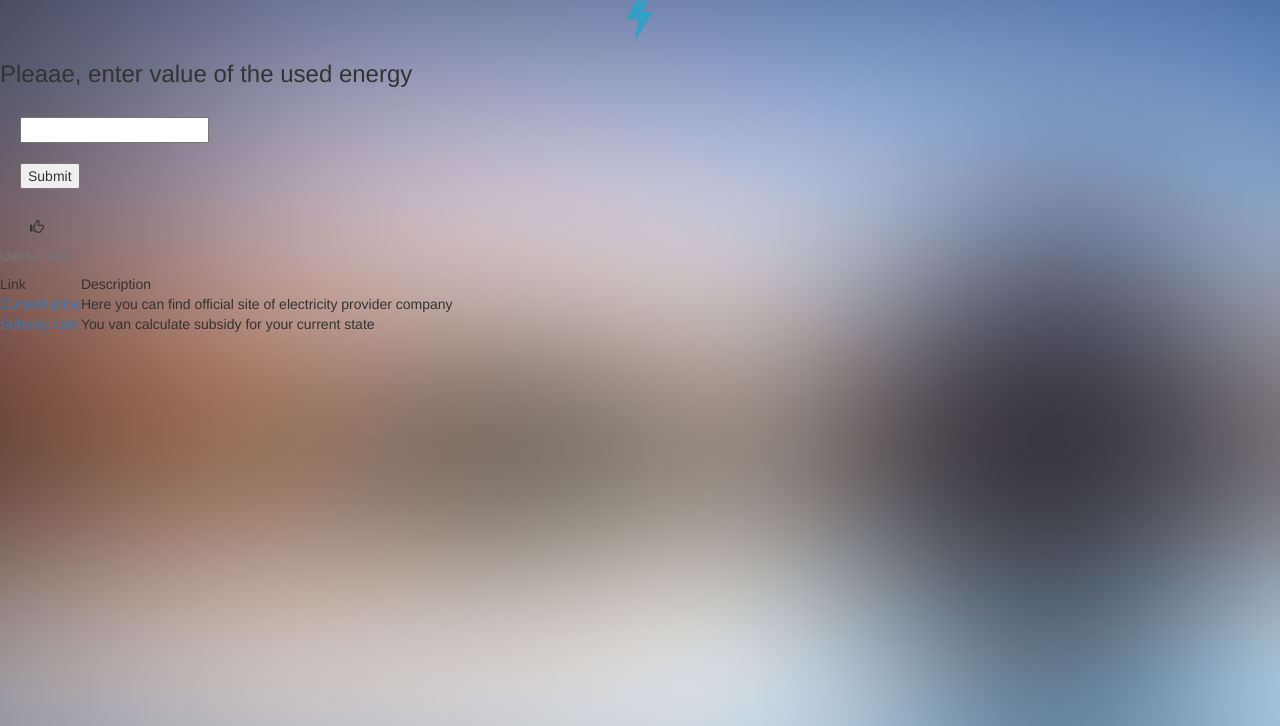
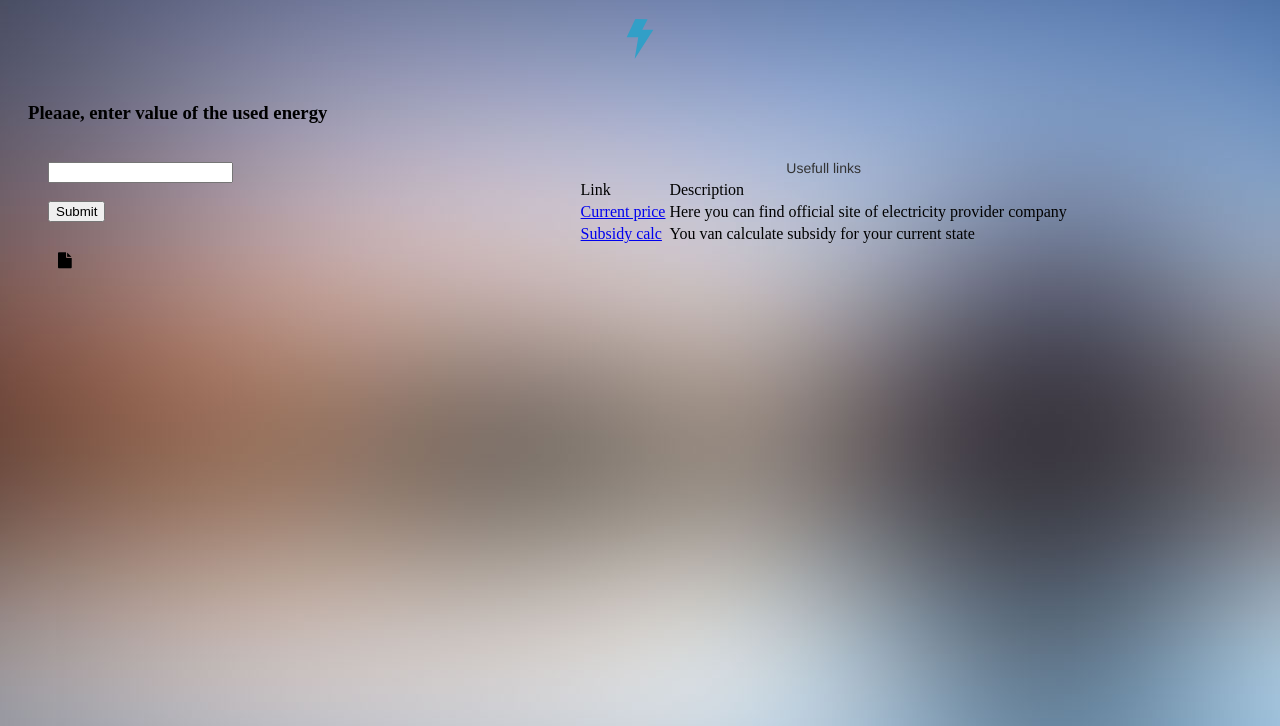
Before and after one commit to Aniku2009/Payment, a plain HTML site: page Electricity.html in a window 1280 px wide. Shown: the part 74-800 px from the top of the page. Drawn offline with nearby package versions, Linux system fonts and the light colour scheme.

Commit message:
before water

```diff
--- a/Css/andriystyle.css
+++ b/Css/andriystyle.css
@@ -28,6 +28,11 @@ body{
 }
 
 button #author{
+
+}
+.authorbutton {
+    margin:auto;
+    width: 63px;
     text-transform: capitalize;
 }
 
@@ -40,10 +45,13 @@ i{
     margin-left: 30px;
 }
 
-leftColumn{
-    float: left;
+.leftColumn, .rightColumn{
+    display: inline-block;
+    width: 40%;
     padding: 20px;
 }
+
+
 
 td{
     border:none;
--- a/Electricity.html
+++ b/Electricity.html
@@ -4,15 +4,15 @@
         <title>Payment</title>
         <meta name="author" content="andriyn">
         <link rel="stylesheet" href="Css/andriystyle.css">
-        <link rel="stylesheet" href="https://maxcdn.bootstrapcdn.com/bootstrap/3.3.7/css/bootstrap.min.css">
+        <link rel="stylesheet" href="https://cdnjs.cloudflare.com/ajax/libs/font-awesome/4.7.0/css/font-awesome.min.css">
     </header>
     <body>
-        <div class="wholepage">
-            <div class="leftColumn">
+        <div class="wholepageEl">
                     <div align="center">
                         <h1>Fine! You are on <span style="color: rgb(76, 43, 226); font-size: 16px;"> Electricity </span> page</h1>
                         <img src="Images\flash.svg" height="40px">
                     </div>
+                <div class="leftColumn">
                     <div>
                         <h3>Pleaae, enter value of the used energy</h3>
                         <form method="post" action="index.html">
@@ -21,8 +21,10 @@
                         <input type="submit">
                         </form>
                     </div>
-                <i class="glyphicon glyphicon-thumbs-up"></i>
+                    <i class="fa fa-file"></i>
                 </div>
+
+
                 <div class="rightColumn">
                     <table>
                         <caption>Usefull links</caption>
```
Also changed, not shown: index.html (+2 -2 lines). Lines whose indentation alone changed are shown as unchanged.
